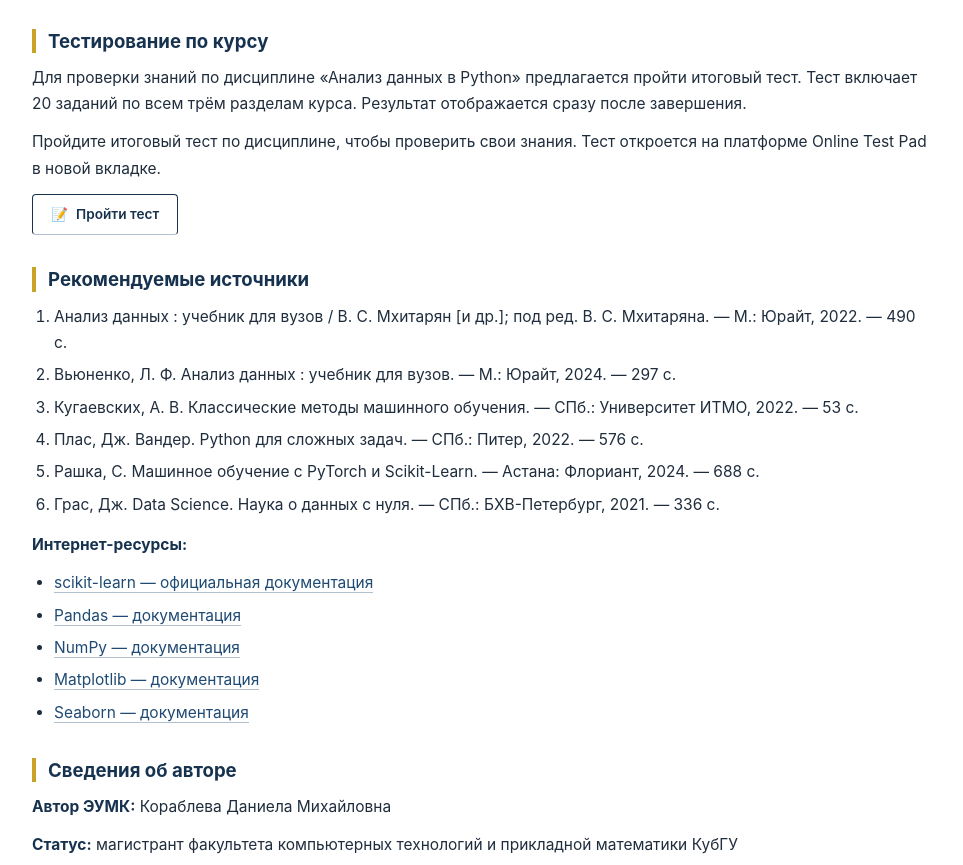
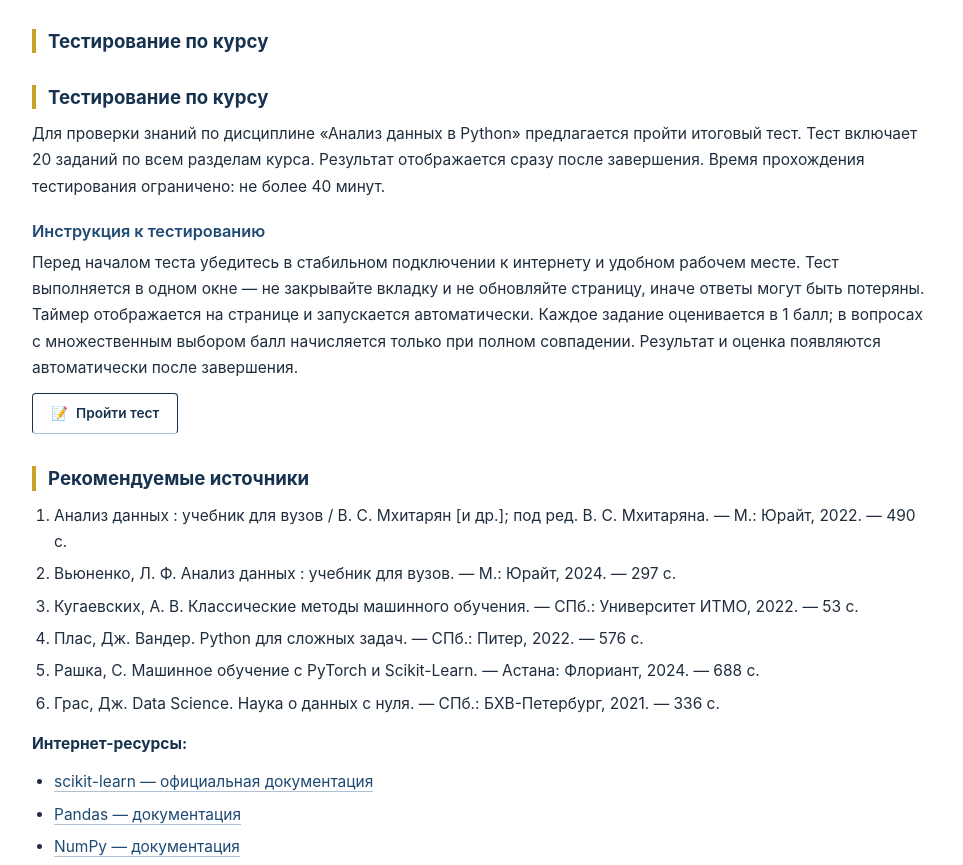
Before and after one commit to korableva-daniela/personal-website-of-a-master-student, a plain HTML site: page my_site/eumk/index.htm in a window 1280 px wide. Shown: the part 3045-3910 px from the top of the page, without its empty margins (158-1121 px from the left). Drawn offline with nearby package versions, Linux system fonts and the light colour scheme.

Commit message:
Update index.htm

```diff
--- a/my_site/eumk/index.htm
+++ b/my_site/eumk/index.htm
@@ -239,12 +239,26 @@
     </div>
 <h2>Тестирование по курсу</h2>
 
+<h2>Тестирование по курсу</h2>
+
 <p>
     Для проверки знаний по дисциплине «Анализ данных в Python»
     предлагается пройти итоговый тест. Тест включает 20 заданий
-    по всем трём разделам курса. Результат отображается сразу
-    после завершения. </p> <p>Пройдите итоговый тест по дисциплине, чтобы проверить свои знания.
-    Тест откроется на платформе Online Test Pad в новой вкладке.</p>
+    по всем разделам курса. Результат отображается сразу после
+    завершения. Время прохождения тестирования ограничено:
+    не более 40 минут.
+</p>
+
+<h3>Инструкция к тестированию</h3>
+<p>
+    Перед началом теста убедитесь в стабильном подключении к интернету
+    и удобном рабочем месте. Тест выполняется в одном окне — не закрывайте
+    вкладку и не обновляйте страницу, иначе ответы могут быть потеряны.
+    Таймер отображается на странице и запускается автоматически.
+    Каждое задание оценивается в 1 балл; в вопросах с множественным
+    выбором балл начисляется только при полном совпадении.
+    Результат и оценка появляются автоматически после завершения.
+</p>
 
 
 <div class="lib-actions">
```
